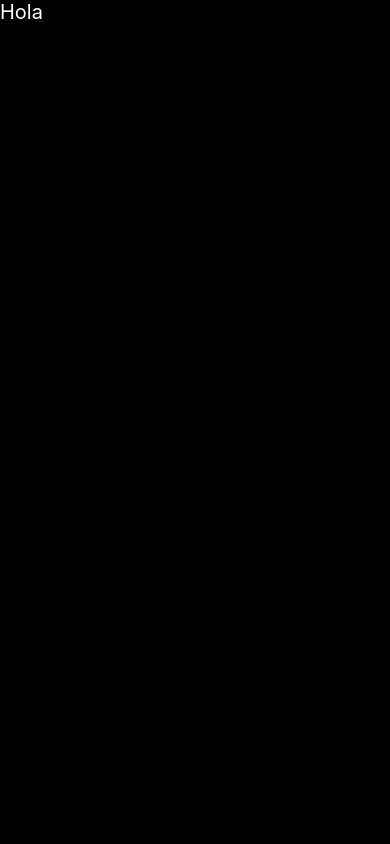
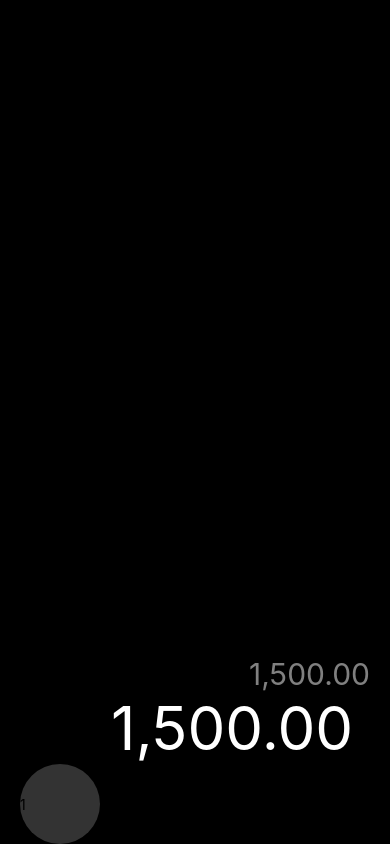
Before and after one commit to Debuggersavljevich/calculadora-ios, a React Native app: screen / in a window 390 px wide. Built offline with nearby package versions, Linux system fonts and the light colour scheme.

Commit message:
add buttons and styles

```diff
--- a/src/screens/CalculadoraScreen.tsx
+++ b/src/screens/CalculadoraScreen.tsx
@@ -5,10 +5,20 @@ import {styles} from '../theme/appTheme'
 
 const CalculadoraScreen = () => {
   return (
+  <View style={styles.calculadoraContainer}>
+    <Text style={styles.resultSmall}>1,500.00</Text>
+    <Text style={styles.result}>1,500.00 </Text>
+
   <View>
-    <Text style={styles.text}>
-        Hola
-    </Text>
+    <View style={styles.boton}>
+        <Text>
+            1
+        </Text>
+    </View>
+  </View>
+
+
+
   </View>
   )
 }
--- a/src/theme/appTheme.tsx
+++ b/src/theme/appTheme.tsx
@@ -5,8 +5,29 @@ export const styles = StyleSheet.create({
     flex: 1,
     backgroundColor: 'black'
    },
-   text:{
+   calculadoraContainer: {
+    paddingHorizontal: 20,
+    flex: 1,
+    justifyContent: 'flex-end'
+   },
+   result:{
     color: 'white',
-    fontSize: 20
+    fontSize: 60,
+    textAlign: 'right'
+   },
+   resultSmall: {
+    color: 'rgba(255,255,255, 0.5)',
+    fontSize: 30,
+    textAlign: 'right'
+   },
+   boton: {
+    height: 80,
+    width: 80,
+    backgroundColor: '#333333',
+    borderRadius: 100,
+    justifyContent: 'center',
+   },
+   botonTexto:{
+    alignItems: 'center',
    }
 });
```
